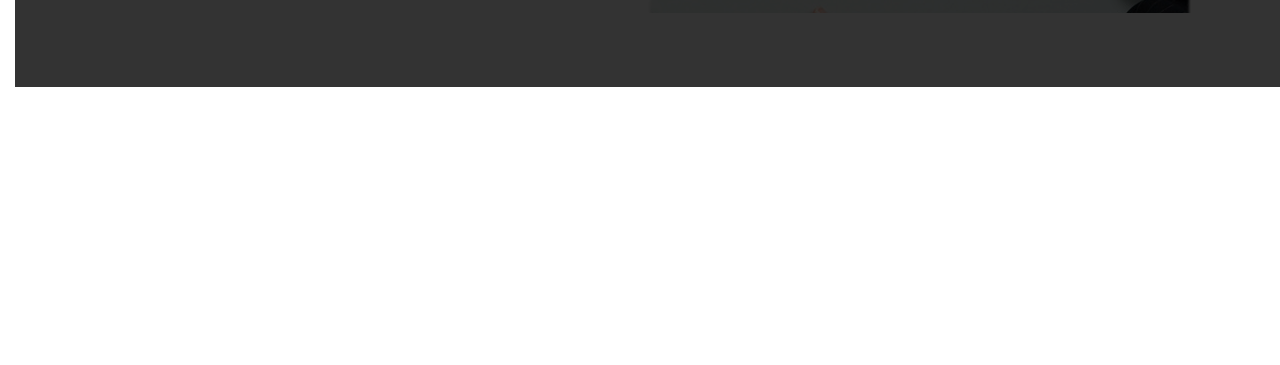
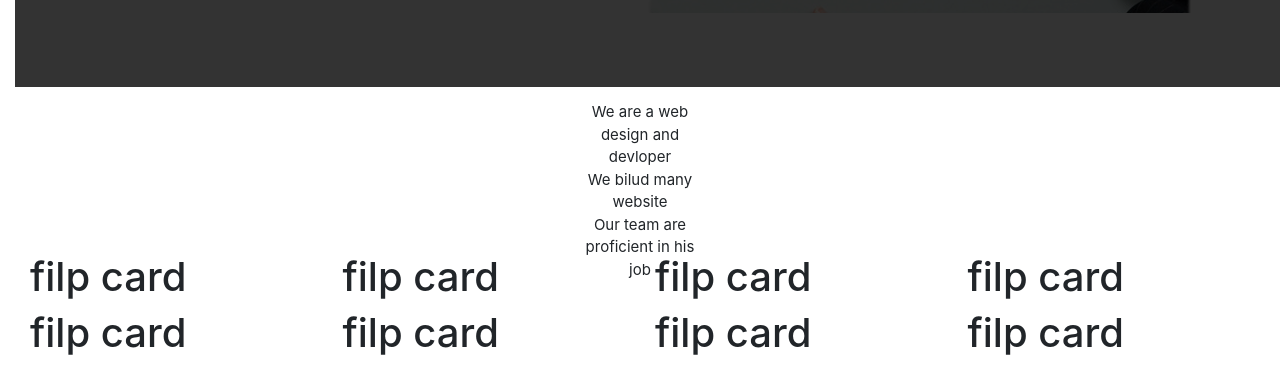
Before and after one commit to HaifaaNabeel/Portfolio-, a plain HTML site: page index.html in a window 1280 px wide. Shown: the part 797-1162 px from the top of the page. Before the commit the page ends 884 px from the top, so only its background shows below. Drawn offline with nearby package versions, Linux system fonts and the light colour scheme.

Commit message:
add text and cards

```diff
--- a/css/style.css
+++ b/css/style.css
@@ -40,3 +40,11 @@
     display :block;
      padding: 15px;
  }
+ .text{
+    height: 30vh;
+    position: relative;
+    text-align: center;
+    font-size:15px;
+    padding: 11vh 70vh;
+
+}
--- a/index.html
+++ b/index.html
@@ -75,6 +75,31 @@
         </div>
 
 
+        <div class="row">
+            <div class="col-lg-12  " >
+              <div class="text">
+                We are a web design and devloper<br>
+                We bilud many website<br>
+                Our team are proficient in his job<br>
+              </div>
+            </div>
+      </div>
+
+
+      <div class="row">
+          <div class="col-lg-12  " >
+              <div class="col-lg-3"style="float: right;"><h1>filp card </h1> </div>
+              <div class="col-lg-3"style="float: right;"><h1>filp card </h1> </div>
+              <div class="col-lg-3"style="float: right;"><h1>filp card </h1> </div>
+              <div class="col-lg-3"style="float: right;"><h1>filp card </h1> </div>
+              <div class="col-lg-3"style="float: right;"><h1>filp card </h1> </div>
+              <div class="col-lg-3"style="float: right;"><h1>filp card </h1> </div>
+              <div class="col-lg-3"style="float: right;"><h1>filp card </h1> </div>
+              <div class="col-lg-3"style="float: right;"><h1>filp card </h1> </div>
+          </div>
+      </div>
+
+
 
 
     </div>
```
